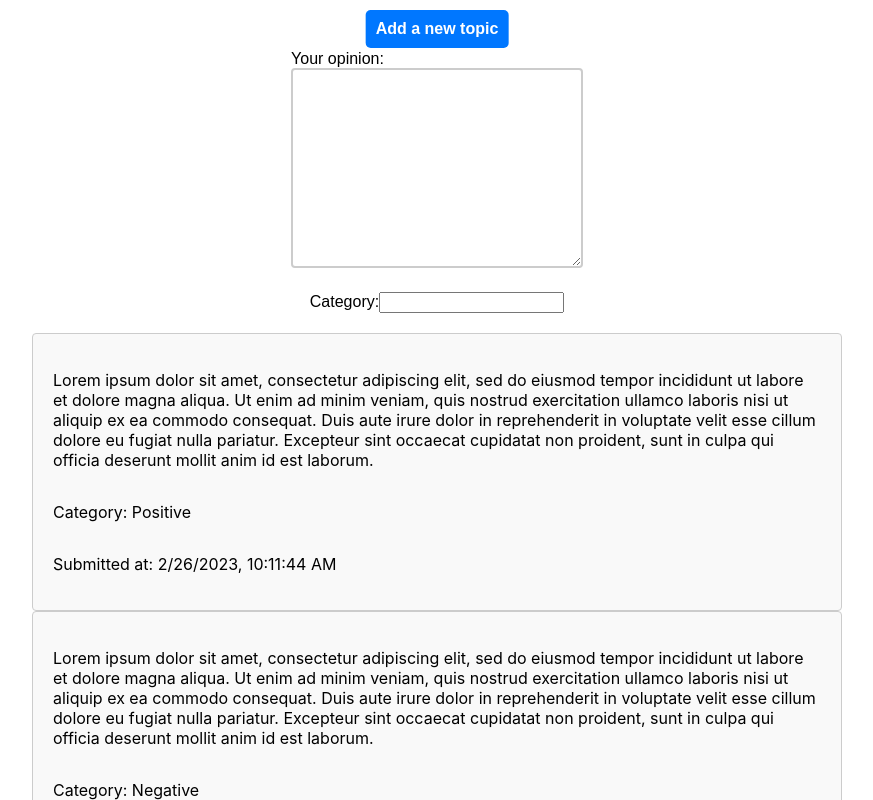
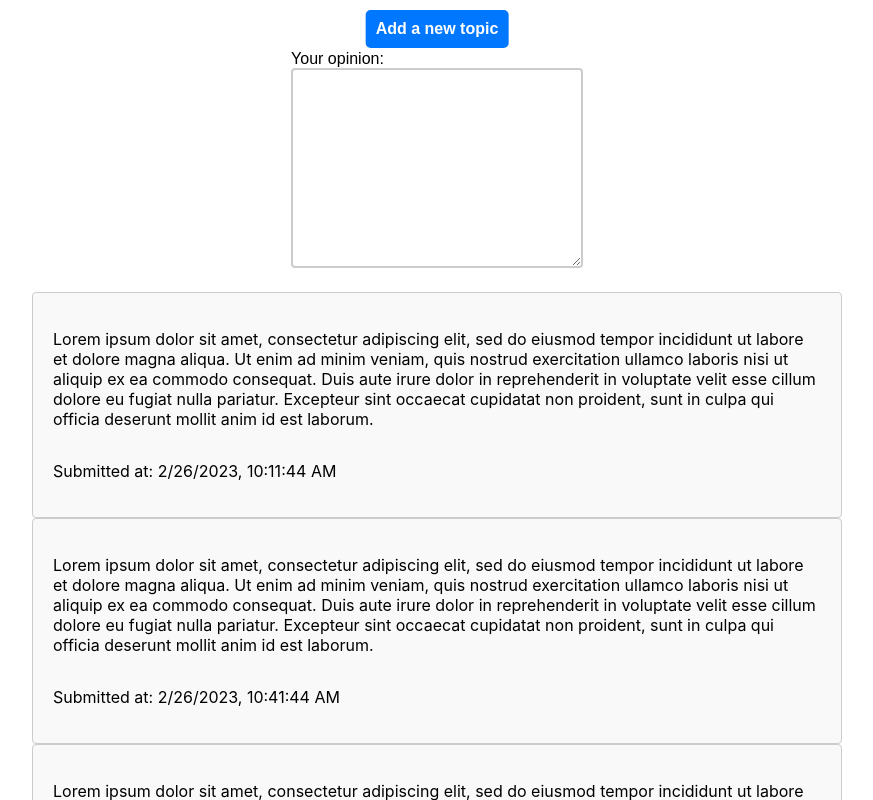
Before and after one commit to CodeOp-tech/final-project-fspt13-team-2, a React (Create React App) app in the folder client/: page / in a window 1280 px wide. Shown: the top 800 px of the page, without its empty margins (203-1076 px from the left). Built offline with nearby package versions, Linux system fonts and the light colour scheme.

Commit message:
'category' item removed'

```diff
--- a/client/src/components/Form.js
+++ b/client/src/components/Form.js
@@ -4,24 +4,20 @@ import './Form.css';
 function Form() {
   // Declare state variables for the comment, category, and submitted comment
   const [comment, setComment] = useState('');
-  const [category, setCategory] = useState('');
   const [submittedComment, setSubmittedComment] = useState('');
 
   // Define the predefined comments
   const predefinedComments = [
     {
       comment: 'Lorem ipsum dolor sit amet, consectetur adipiscing elit, sed do eiusmod tempor incididunt ut labore et dolore magna aliqua. Ut enim ad minim veniam, quis nostrud exercitation ullamco laboris nisi ut aliquip ex ea commodo consequat. Duis aute irure dolor in reprehenderit in voluptate velit esse cillum dolore eu fugiat nulla pariatur. Excepteur sint occaecat cupidatat non proident, sunt in culpa qui officia deserunt mollit anim id est laborum.',
-      category: 'Positive',
       timestamp: Date.now() - 1000 * 60 * 60, // One hour ago
     },
     {
       comment: 'Lorem ipsum dolor sit amet, consectetur adipiscing elit, sed do eiusmod tempor incididunt ut labore et dolore magna aliqua. Ut enim ad minim veniam, quis nostrud exercitation ullamco laboris nisi ut aliquip ex ea commodo consequat. Duis aute irure dolor in reprehenderit in voluptate velit esse cillum dolore eu fugiat nulla pariatur. Excepteur sint occaecat cupidatat non proident, sunt in culpa qui officia deserunt mollit anim id est laborum.',
-      category: 'Negative',
       timestamp: Date.now() - 1000 * 60 * 30, // Thirty minutes ago
     },
     {
       comment: 'Lorem ipsum dolor sit amet, consectetur adipiscing elit, sed do eiusmod tempor incididunt ut labore et dolore magna aliqua. Ut enim ad minim veniam, quis nostrud exercitation ullamco laboris nisi ut aliquip ex ea commodo consequat. Duis aute irure dolor in reprehenderit in voluptate velit esse cillum dolore eu fugiat nulla pariatur. Excepteur sint occaecat cupidatat non proident, sunt in culpa qui officia deserunt mollit anim id est laborum.',
-      category: 'Question',
       timestamp: Date.now() - 1000 * 60 * 15, // Fifteen minutes ago
     },
   ];
@@ -32,22 +28,15 @@ function Form() {
     // Prevent the default form submission behavior
     event.preventDefault();
     // Set the submitted comment to an object containing the comment, category, and a timestamp
-    setSubmittedComment({ comment, category, timestamp: Date.now() });
+    setSubmittedComment({ comment, timestamp: Date.now() });
     // Clear the comment and category values
     setComment('');
-    setCategory('');
   };
 
   // Define a function to handle changes to the comment input
   const handleCommentChange = (event) => {
     // Update the comment value with the current input value
     setComment(event.target.value);
-  };
-
-  // Define a function to handle changes to the category input
-  const handleCategoryChange = (event) => {
-    // Update the category value with the current input value
-    setCategory(event.target.value);
   };
 
   // Render the CommentForm component
@@ -59,10 +48,6 @@ function Form() {
           Your opinion:
           <textarea className="comment-textarea" value={comment} onChange={handleCommentChange} />
         </label>
-        <label className="comment-label">
-          Category:
-          <input className="comment-input" type="text" value={category} onChange={handleCategoryChange} />
-        </label>
         {/* Create a button to submit the form */}
         <button className="comment-button" type="submit">Add a new topic</button>
       </form>
@@ -72,7 +57,6 @@ function Form() {
         {predefinedComments.map((predefinedComment, index) => (
           <div key={index} className="predefined-comment-container">
             <p>{predefinedComment.comment}</p>
-            <p>Category: {predefinedComment.category}</p>
             <p>Submitted at: {new Date(predefinedComment.timestamp).toLocaleString()}</p>
           </div>
         ))}
@@ -82,7 +66,6 @@ function Form() {
         <div className="submitted-comment">
           <h3 className="submitted-comment-heading">Your comment:</h3>
           <p className="submitted-comment-text">{submittedComment.comment}</p>
-          <p className="submitted-comment-category">Category: {submittedComment.category}</p>
           <p className="submitted-comment-timestamp">Submitted at: {new Date(submittedComment.timestamp).toLocaleString()}</p>
         </div>
       )}
```
